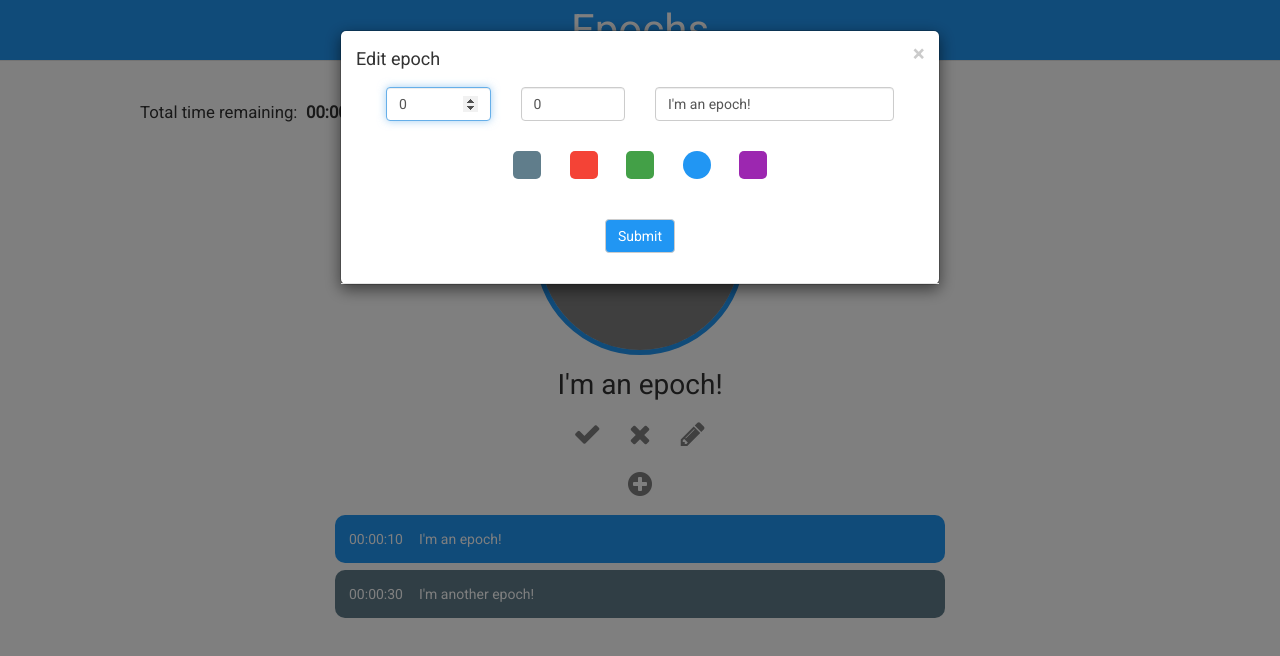
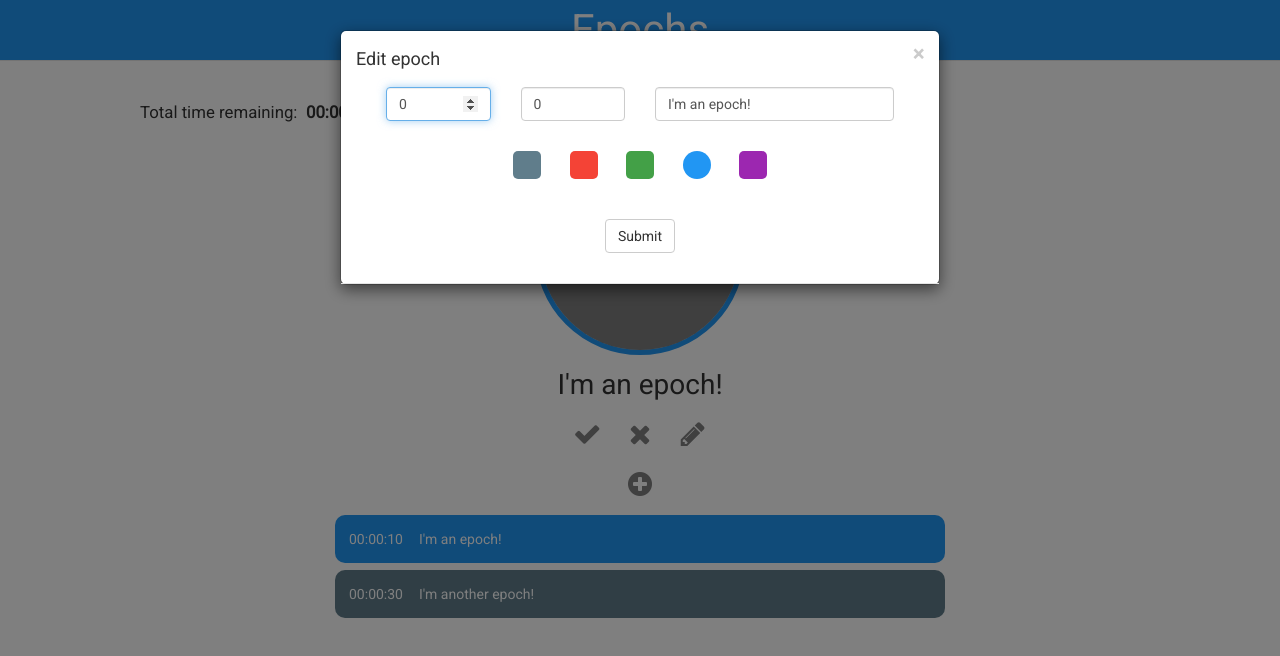
Before and after one commit to czhao39/epochs, a React app: page / in a window 1280 px wide. Both pictures are taken after a click on the icon 692 px from the left and 433 px from the top of the page. Shown: the top 656 px of the page. Built offline with nearby package versions, Linux system fonts and the light colour scheme.

Commit message:
remove weird task editor coloring

```diff
--- a/src/components/TaskEditor.js
+++ b/src/components/TaskEditor.js
@@ -104,7 +104,7 @@ class TaskEditor extends PureComponent {
                 </div>
                 <div className="submit-button-div">
                     <Button
-                        className={`submit-button ${this.state.color}`}
+                        className="submit-button"
                         onClick={() => this.submit()}
                         disabled={!this.isInputValid()}
                     >
--- a/src/styles/TaskEditor.scss
+++ b/src/styles/TaskEditor.scss
@@ -1,18 +1,4 @@
 @import "constants";
-
-.submit-button:not(:disabled) {
-    color: white;
-    @extend .task-bg;
-
-    &:hover {
-        color: white;
-    }
-
-    &:active {
-        color: white;
-        @extend .task-bg;
-    }
-}
 
 .submit-button-div {
     text-align: center;
```
